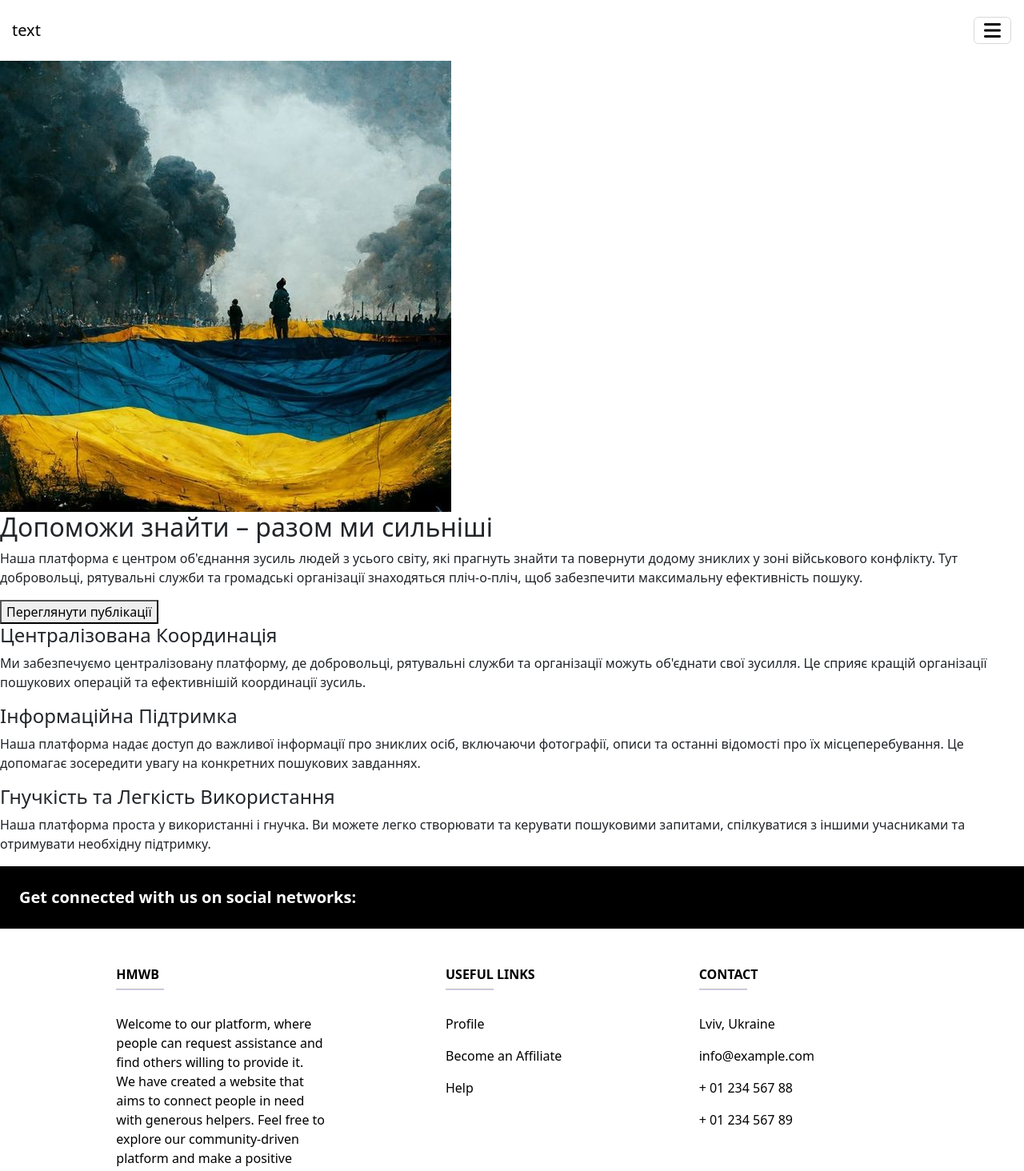
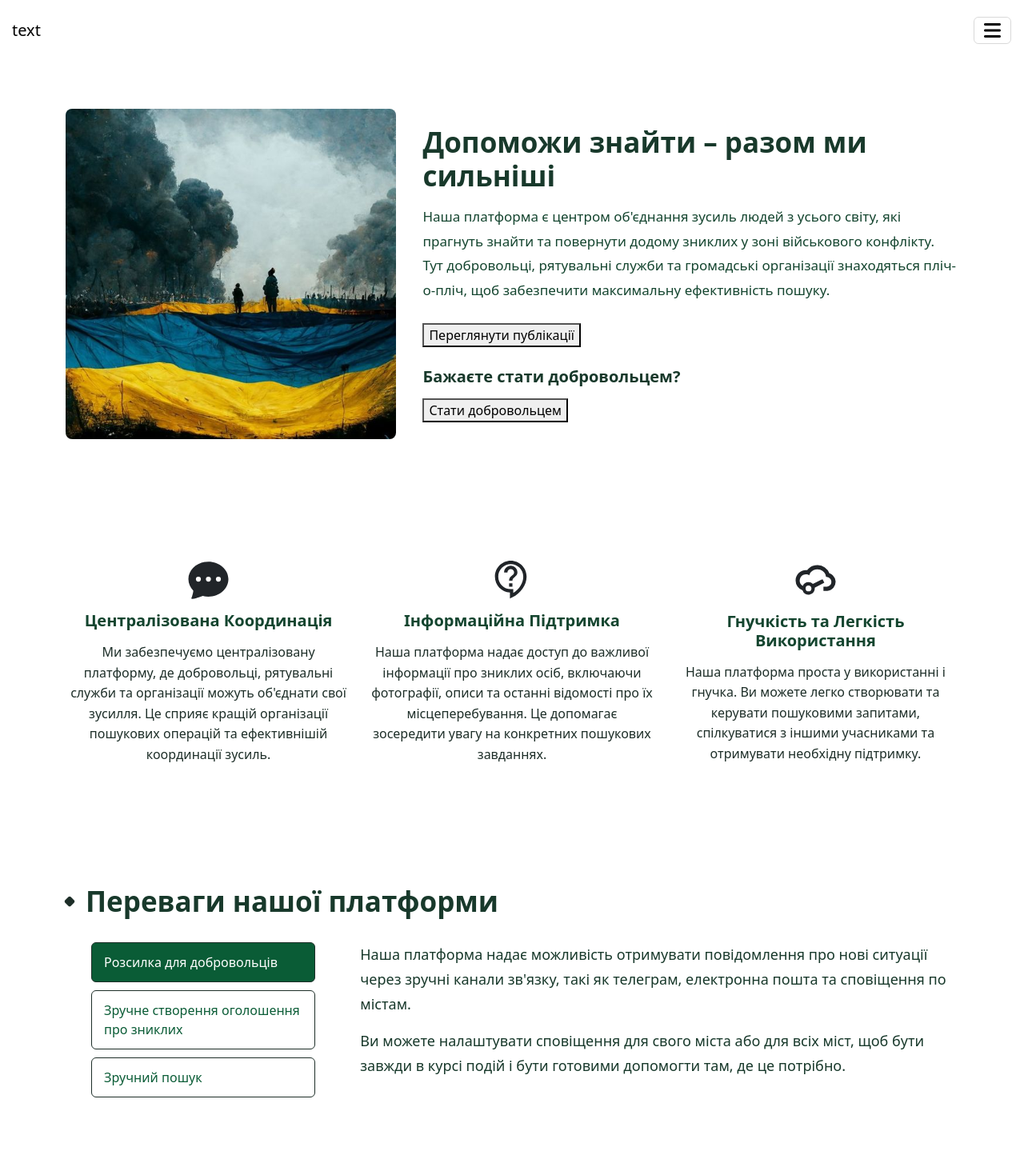
Before and after one commit to Chrustalov/military-search-app, a React (Create React App) app in the folder client/: page / in a window 1280 px wide. Shown: the top 1464 px of the page at 80% size. Built offline with nearby package versions, Linux system fonts and the light colour scheme.

Commit message:
added and styled sections for Home page

```diff
--- /dev/null
+++ b/client/src/components/Home/AdvantageTab.jsx
@@ -0,0 +1,32 @@
+import React, { useState } from "react";
+
+function NavTabs({ tabs }) {
+    const [activeTab, setActiveTab] = useState(0);
+
+    const handleClick = (index) => {
+        setActiveTab(index);
+    };
+
+    return (
+        <div className="advantage__tabs">
+            <ul className="advantage-tabs__list">
+                {tabs.map((tab, index) => (
+                    <li
+                        key={index}
+                        className={`nav-tabs__item ${
+                            index === activeTab ? "active" : ""
+                        }`}
+                        onClick={() => handleClick(index)}
+                    >
+                        {tab.label}
+                    </li>
+                ))}
+            </ul>
+            <div className="advantage-tabs__content">
+                {tabs[activeTab].content}
+            </div>
+        </div>
+    );
+}
+
+export default NavTabs;
--- a/client/src/components/Home/Feature.jsx
+++ b/client/src/components/Home/Feature.jsx
@@ -1,11 +1,12 @@
 import React from "react";
 
-const Feature = (props) => {
+function Feature({ title, content, icon: Icon }) {
     return (
         <div className="feature">
-            <h4>{ props.title }</h4>
-            <p>
-                { props.content }
+            <Icon />
+            <h4 className="feature__title">{ title }</h4>
+            <p className="feature__content">
+                { content }
             </p>
         </div>
     )
--- a/client/src/index.scss
+++ b/client/src/index.scss
@@ -2,14 +2,21 @@
 $blue-color: #5161ce;
 $transition-duration: 0.6s;
 $transition-timing-function: cubic-bezier(0.68, -0.55, 0.265, 1.55);
-
+$dark-green: #1D2E28;
+$high-green: #18392B;
+$middle-green: #14452F;
+$normal-green: #0F5132;
+$low-green: #0A5C36;
 // Кореневий елемент
 :root {
   --blue-color: $blue-color;
 }
 
-
-
+img {
+  max-width: 100%;
+  height: auto;
+  object-fit: cover;
+}
 
 // Основні стилі
 nav {
@@ -180,3 +187,125 @@ nav {
     }
   }
 }
+
+// INTRO PAGE
+
+.intro {
+  display: flex;
+  justify-content: space-between;
+  align-items: center;
+  margin: 60px 0 150px;
+  &__left {
+    width: 37%;
+    height: 70%;
+    img {
+      border-radius: 8px;
+    }
+  }
+  &__right {
+    width: 60%;
+  }
+  &__title {
+    font-size: 35px;
+    font-weight: 700;
+    line-height: 1.2;
+    color: $high-green;
+    margin-bottom: 15px;
+  }
+  &__text {
+    font-size: 17px;
+    line-height: 1.8;
+    color: $middle-green;
+    margin-bottom: 25px;
+  }
+  &__question {
+    color: $high-green;
+    font-size: 20px;
+    font-weight: 600;
+    line-height: 1.2;
+    margin: 25px 0 15px;
+  }
+}
+
+.features {
+  display: flex;
+  justify-content: space-between;
+  margin-bottom: 150px;
+  .feature {
+    display: flex;
+    justify-content: center;
+    align-content: center;
+    text-align: center;
+    flex-direction: column;
+    width: 32%;
+    svg {
+      width: 55px;
+      height: 50px;
+      margin: 0 auto 15px;
+    }
+    &__title {
+      font-size: 20px;
+      color: $middle-green;
+      line-height: 1.2;
+      font-weight: 600;
+      margin-bottom: 15px;
+    }
+    &__content {
+      font-size: 16px;
+      color: $dark-green;
+      line-height: 1.6;
+      margin: 0;
+    }
+  }
+}
+
+.advantages {
+  margin-bottom: 100px;
+  &__title {
+    margin-bottom: 30px;
+    font-size: 35px;
+    font-weight: 700;
+    line-height: 1.2;
+    color: $high-green;
+    display: flex;
+    align-items: center;
+    &::before {
+      content: '';
+      display: inline-block;
+      transform: rotate(45deg);
+      width: 10px;
+      height: 10px;
+      border-radius: 20%;
+      background: $dark-green;
+      margin-right: 15px;
+    }
+  }
+  .advantage__tabs {
+    display: flex;
+    justify-content: space-between;
+  }
+  .advantage-tabs__list {
+    list-style: none;
+    margin-right: 20px;
+    width: 28%;
+    .nav-tabs__item {
+      cursor: pointer;
+      color: $low-green;
+      padding: 12px 15px;
+      border: 1px solid $dark-green;
+      border-radius: 6px;
+      margin-bottom: 10px;
+      width: 100%;
+      &.active {
+        color: #fff;
+        background: $low-green;
+      }
+    }
+  }
+  .advantage-tabs__content {
+    width: 67%;
+    font-size: 18px;
+    color: $high-green;
+    line-height: 1.7;
+  }
+}
--- a/client/src/pages/Home/Home.jsx
+++ b/client/src/pages/Home/Home.jsx
@@ -1,36 +1,76 @@
 import React from "react";
 import Feature from "../../components/Home/Feature";
+import AdvantageTab from "../../components/Home/AdvantageTab";
+import { MdOutlineContactSupport } from "react-icons/md";
+import { SiEasyeda } from "react-icons/si";
+import { BsFillChatDotsFill } from "react-icons/bs";
 
 function Home() {
     const features = [
         {
             title: 'Централізована Координація',
-            content: "Ми забезпечуємо централізовану платформу, де добровольці, рятувальні служби та організації можуть об'єднати свої зусилля. Це сприяє кращій організації пошукових операцій та ефективнішій координації зусиль."
+            content: "Ми забезпечуємо централізовану платформу, де добровольці, рятувальні служби та організації можуть об'єднати свої зусилля. Це сприяє кращій організації пошукових операцій та ефективнішій координації зусиль.",
+            icon: BsFillChatDotsFill
         },
         {
             title: 'Інформаційна Підтримка',
-            content: "Наша платформа надає доступ до важливої інформації про зниклих осіб, включаючи фотографії, описи та останні відомості про їх місцеперебування. Це допомагає зосередити увагу на конкретних пошукових завданнях."
+            content: "Наша платформа надає доступ до важливої інформації про зниклих осіб, включаючи фотографії, описи та останні відомості про їх місцеперебування. Це допомагає зосередити увагу на конкретних пошукових завданнях.",
+            icon: MdOutlineContactSupport
         },
         {
             title: 'Гнучкість та Легкість Використання',
-            content: "Наша платформа проста у використанні і гнучка. Ви можете легко створювати та керувати пошуковими запитами, спілкуватися з іншими учасниками та отримувати необхідну підтримку."
+            content: "Наша платформа проста у використанні і гнучка. Ви можете легко створювати та керувати пошуковими запитами, спілкуватися з іншими учасниками та отримувати необхідну підтримку.",
+            icon: SiEasyeda
         }
     ]
+    const tabs = [
+        {
+            label: "Розсилка для добровольців",
+            content: (
+                <div>
+                    <p>Наша платформа надає можливість отримувати повідомлення про нові ситуації через зручні канали зв'язку, такі як телеграм, електронна пошта та сповіщення по містам.</p>
+                    <p>Ви можете налаштувати сповіщення для свого міста або для всіх міст, щоб бути завжди в курсі подій і бути готовими допомогти там, де це потрібно.</p>
+                </div>
+            ),
+        },
+        {
+            label: "Зручне створення оголошення про зниклих",
+            content: (
+                <div>
+                    <p>Наша платформа пропонує швидке та зручне створення оголошень про зниклих осіб.</p>
+                    <p>Завантажуйте дані та інформацію про зниклих швидко та без зайвих зусиль.</p>
+                    <p>Ми надаємо простий та інтуїтивно зрозумілий інтерфейс, щоб ви могли оперативно розміщувати інформацію та залучати до пошуку якнайбільше учасників.</p>
+                </div>
+            ),
+        },
+        {
+            label: "Зручний пошук",
+            content: (
+                <div>
+                    <p>Наша платформа пропонує зручні інструменти для пошуку зниклих осіб.</p>
+                    <p>Ви можете шукати за містами, прізвищами або будь-якими іншими параметрами, що полегшує пошук і допомагає зосередитися на конкретних завданнях.</p>
+                    <p>Крім того, ми постійно вдосконалюємо наші алгоритми пошуку, щоб забезпечити максимальну ефективність і швидкість у пошуку зниклих осіб.</p>
+                </div>
+            ),
+        },
+    ];
 
     return (
-        <main>
+        <main className="container">
             <section className="intro">
                 <div className="intro__left">
                     <img src="/images/intro.png" alt="Допоможи знайти зниклих"/>
                 </div>
                 <div className="intro__right">
-                    <h2>Допоможи знайти – разом ми сильніші</h2>
-                    <p>
+                    <h2 className="intro__title">Допоможи знайти – разом ми сильніші</h2>
+                    <p className="intro__text">
                         Наша платформа є центром об'єднання зусиль людей з усього світу, які прагнуть знайти
                         та повернути додому зниклих у зоні військового конфлікту. Тут добровольці, рятувальні служби та
                         громадські організації знаходяться пліч-о-пліч, щоб забезпечити максимальну ефективність пошуку.
                     </p>
                     <button>Переглянути публікації</button>
+                    <div className="intro__question">Бажаєте стати добровольцем?</div>
+                    <button>Стати добровольцем</button>
                 </div>
             </section>
             <section className="features">
@@ -38,6 +78,10 @@ function Home() {
                     <Feature key={item.title} {...item}/>
                 ))}
             </section>
+            <section className="advantages">
+                <h1 className="advantages__title">Переваги нашої платформи</h1>
+                <AdvantageTab tabs={tabs} />
+            </section>
         </main>
     )
 }
```
